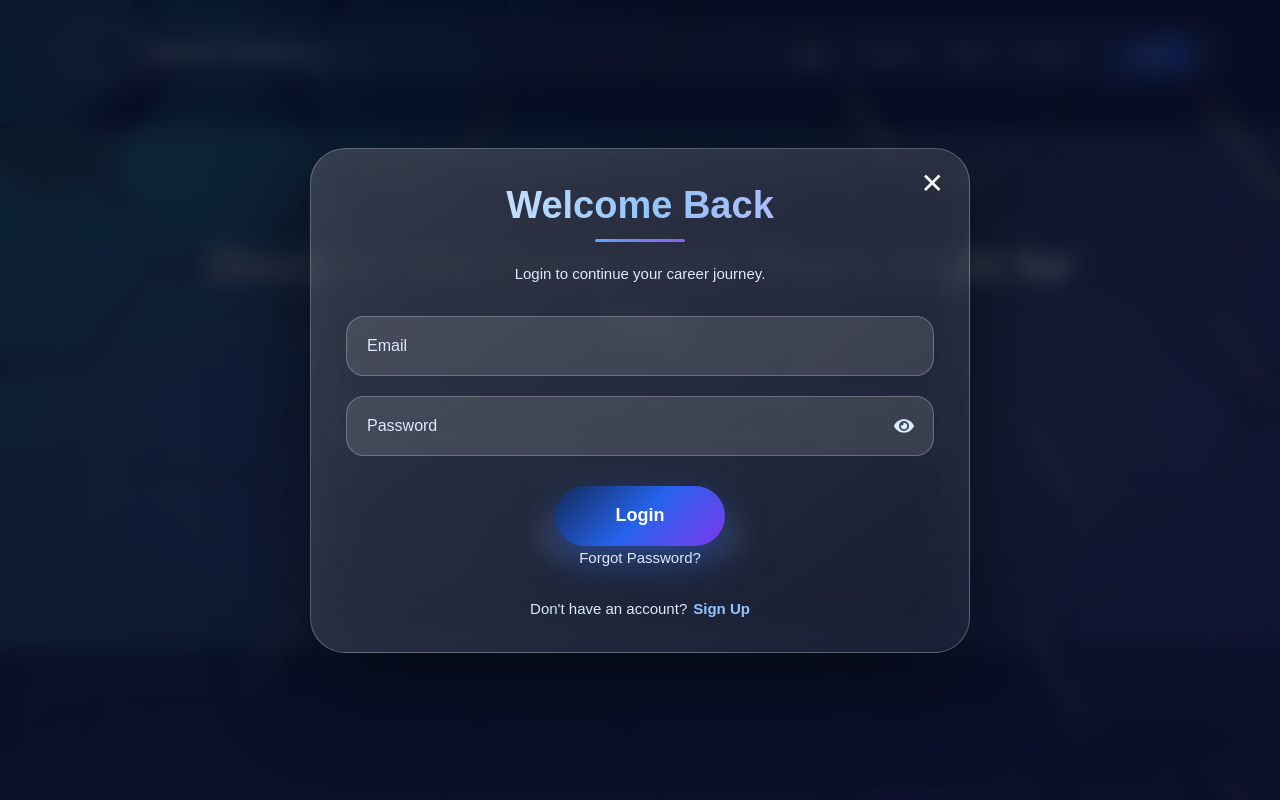
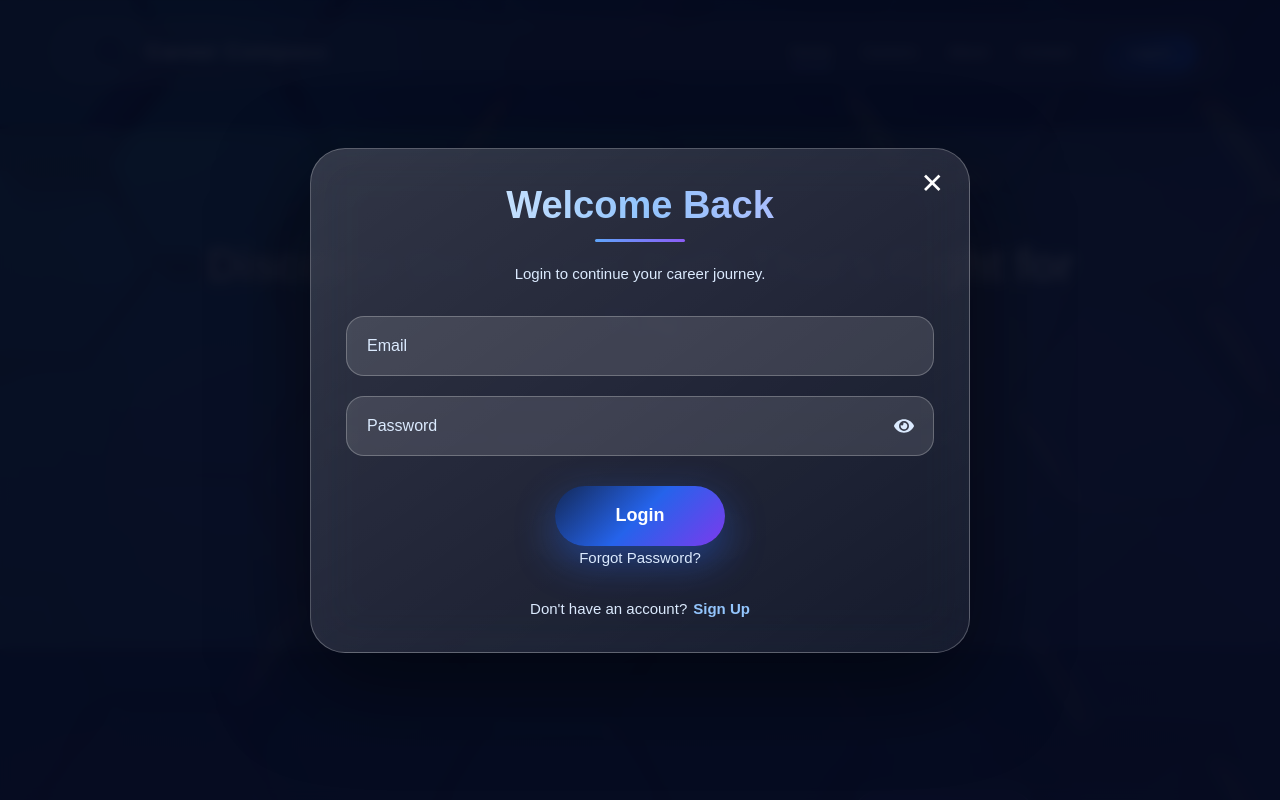
Before and after one commit to saherfatima12-hash/career-compass, a React (Vite) app: page / in a window 1280 px wide. Both pictures are taken after a click on the item "Log In". Shown: the top 800 px of the page. Built offline with nearby package versions, Linux system fonts and the light colour scheme.

Commit message:
Fix modal styling

```diff
--- a/src/index.css
+++ b/src/index.css
@@ -254,36 +254,23 @@ body {
    ============================================================ */
 
 
-/* Background Overlay */
-
 .modal-overlay {
-
   position: fixed;
-
   inset: 0;
-
   width: 100%;
   height: 100vh;
 
-
-  display:flex;
-
-  justify-content:center;
-
-  align-items:center;
-
-
-  background:
-  rgba(5,10,30,0.75);
-
-
-  backdrop-filter: blur(10px);
-
-  -webkit-backdrop-filter: blur(10px);
-
-
-  z-index:9999;
-
+  display: flex;
+  justify-content: center;
+  align-items: center;
+
+  /* Darker overlay so background content is hidden */
+  background: rgba(5, 10, 30, 0.92);
+
+  backdrop-filter: blur(6px);
+  -webkit-backdrop-filter: blur(6px);
+
+  z-index: 9999;
 }
 
 
```
